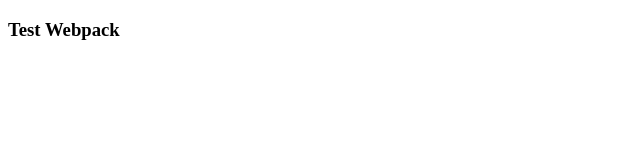
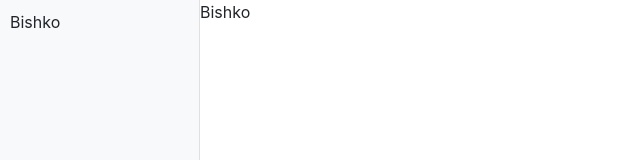
Before and after one commit to Bishk0/js-constructor, a website built with webpack: page src/index.html in a window 1280 px wide. Shown: the top 160 px of the page, without its empty margins (0-640 px from the left). Built offline with nearby package versions, Linux system fonts and the light colour scheme.

Commit message:
Building the application structure

```diff
--- a/package.json
+++ b/package.json
@@ -14,7 +14,9 @@
   "author": "Yura Bishko <yurik322412@gmail.com>",
   "license": "ISC",
   "devDependencies": {
+    "css-loader": "^4.2.1",
     "html-webpack-plugin": "^4.3.0",
+    "style-loader": "^1.2.1",
     "webpack": "^4.44.1",
     "webpack-cli": "^3.3.12",
     "webpack-dev-server": "^3.11.0"
--- a/src/index.html
+++ b/src/index.html
@@ -5,9 +5,14 @@
     <meta name="viewport"
           content="width=device-width, user-scalable=no, initial-scale=1.0, maximum-scale=1.0, minimum-scale=1.0">
     <meta http-equiv="X-UA-Compatible" content="ie=edge">
+    <link rel="stylesheet" href="https://stackpath.bootstrapcdn.com/bootstrap/4.5.2/css/bootstrap.min.css"
+          integrity="sha384-JcKb8q3iqJ61gNV9KGb8thSsNjpSL0n8PARn9HuZOnIxN0hoP+VmmDGMN5t9UJ0Z" crossorigin="anonymous">
     <title>Js Constructor</title>
 </head>
 <body>
-<h3>Test Webpack</h3>
+<div id="app" class="container-fluid">
+    <div id="panel" class="bg-light sidebar">Bishko</div>
+    <div id="site" class="content">Bishko</div>
+</div>
 </body>
 </html>
--- a/src/index.js
+++ b/src/index.js
@@ -1 +1 @@
-console.log('I am index')
+import('./styles/main.css');
--- /dev/null
+++ b/src/styles/main.css
@@ -0,0 +1,22 @@
+#app {
+    position: relative;
+}
+
+.content {
+    position: absolute;
+    top: 0;
+    right: 0;
+    left: 200px;
+}
+
+.sidebar {
+    position: fixed;
+    top: 0;
+    bottom: 0;
+    left: 0;
+    width: 200px;
+    z-index: 10;
+    padding: 10px;
+    box-shadow: inset -1px 0 0 rgba(0, 0, 0, .1);
+    overflow-y: auto;
+}
--- a/webpack.config.js
+++ b/webpack.config.js
@@ -14,5 +14,13 @@ module.exports = {
         new HTMLWebpackPlugin({
             template: "./src/index.html"
         })
-    ]
+    ],
+    module: {
+        rules: [
+            {
+                test: /\.css$/i,
+                use: ['style-loader', 'css-loader'],
+            }
+        ]
+    }
 }
```
Also changed, not shown: 1 other file.
